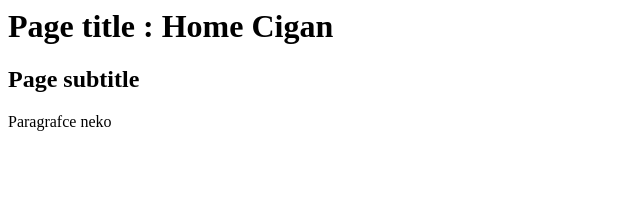
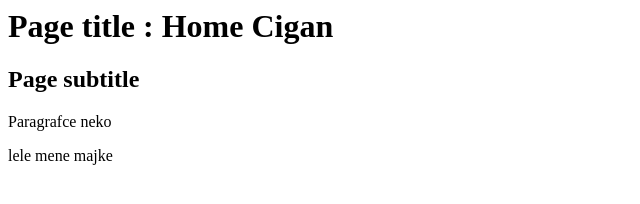
Before and after one commit to BataKole33/6-Git, a plain HTML site: page index.html in a window 1280 px wide. Shown: the whole page, without its empty margins (0-640 px from the left). Drawn offline with Linux system fonts and the light colour scheme.

Commit message:
Ubaciti ga u usta

```diff
--- a/index.html
+++ b/index.html
@@ -1,3 +1,4 @@
 <h1>Page title : Home Cigan</h1>
 <h2>Page subtitle </h2>
 <p> Paragrafce neko</p>
+<p>lele mene majke</p>
```
